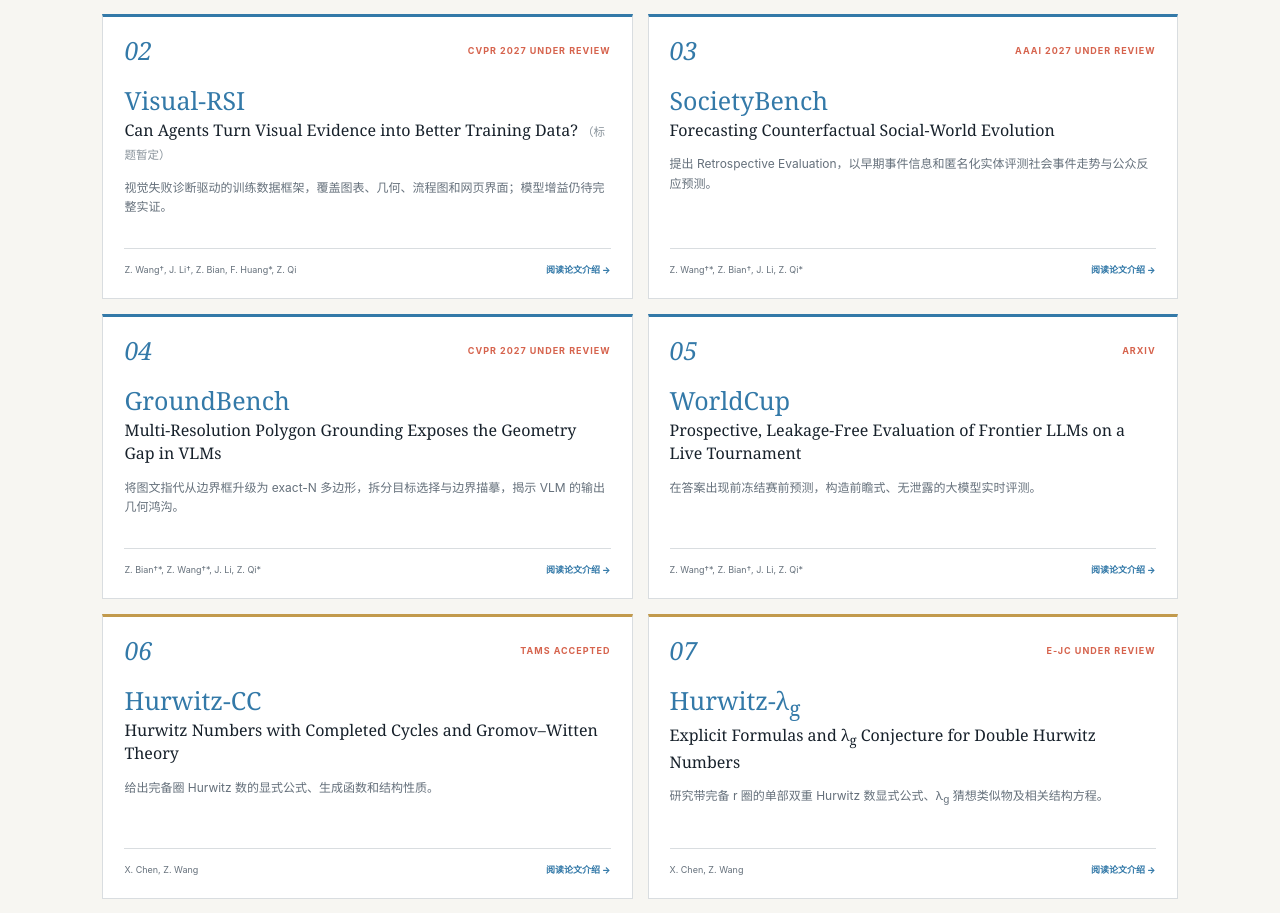
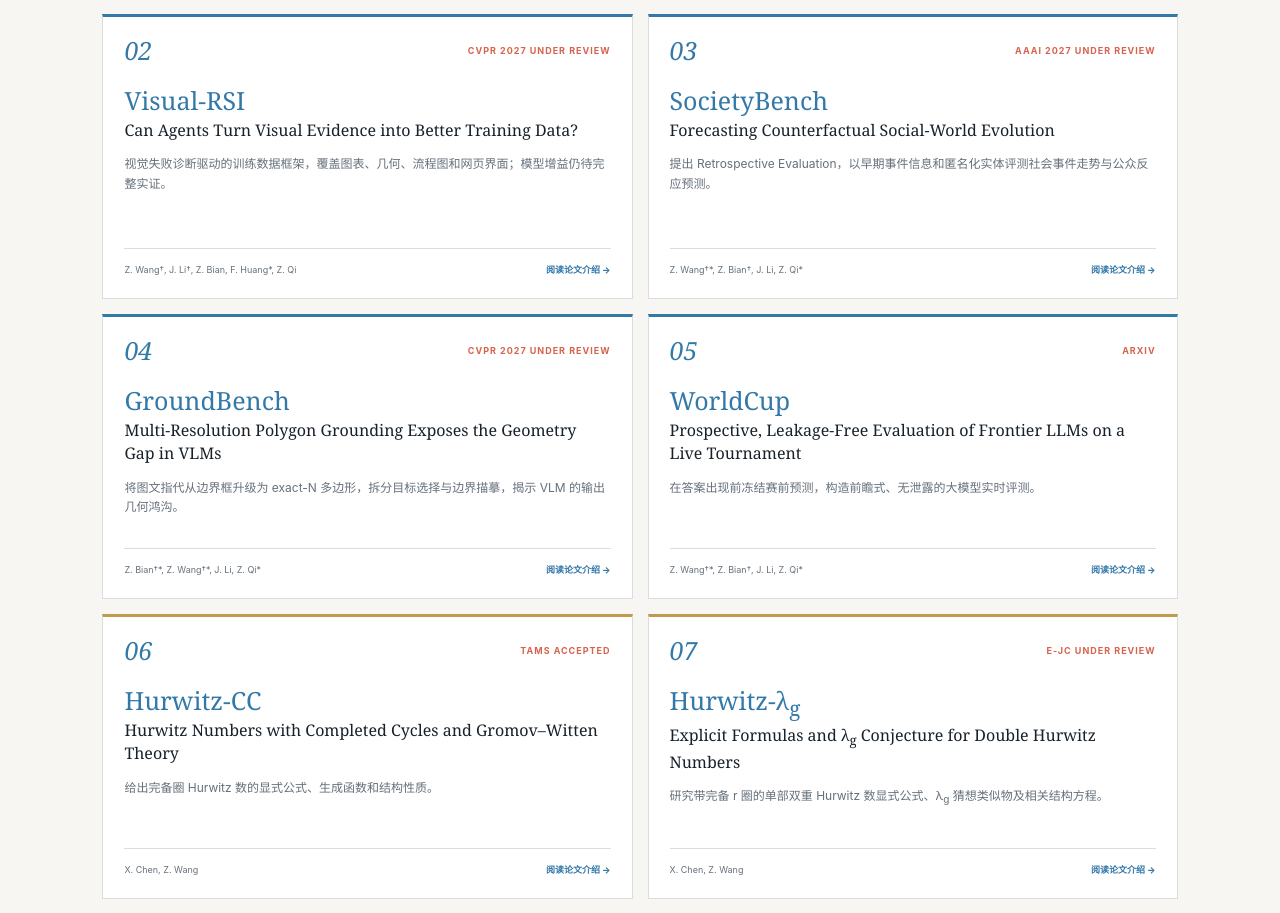
Before and after one commit to co-minder/Zhenran.Wang-CV, a plain HTML site: page index.html in a window 1280 px wide. Shown: the part 1108-2021 px from the top of the page. Drawn offline with Linux system fonts and the light colour scheme.

Commit message:
撤销 Visual-RSI 标题暂定标注

```diff
--- a/index.html
+++ b/index.html
@@ -75,7 +75,7 @@
             <a class="paper-card" href="papers/visual-rsi.html">
               <div class="paper-card-top"><span>02</span><b>CVPR 2027 UNDER REVIEW</b></div>
               <h3>Visual-RSI</h3>
-              <h4>Can Agents Turn Visual Evidence into Better Training Data? <small style="font-weight:400;color:#8a949c;font-size:.72em">（标题暂定）</small></h4>
+              <h4>Can Agents Turn Visual Evidence into Better Training Data?</h4>
               <p>视觉失败诊断驱动的训练数据框架，覆盖图表、几何、流程图和网页界面；模型增益仍待完整实证。</p>
               <div class="paper-card-foot"><span>Z. Wang†, J. Li†, Z. Bian, F. Huang*, Z. Qi</span><i>阅读论文介绍 →</i></div>
             </a>
```
Also changed, not shown: papers/visual-rsi.html (+1 -1 lines), 3 other files.
